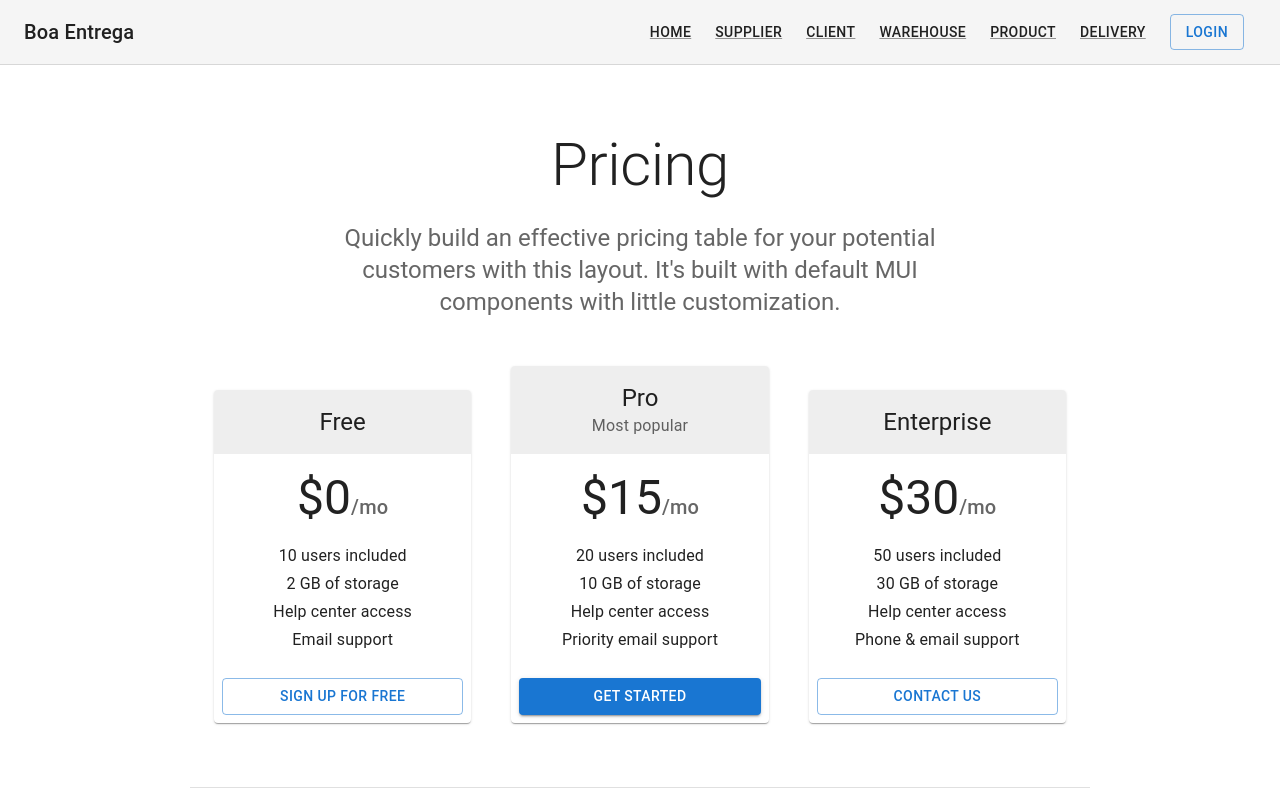
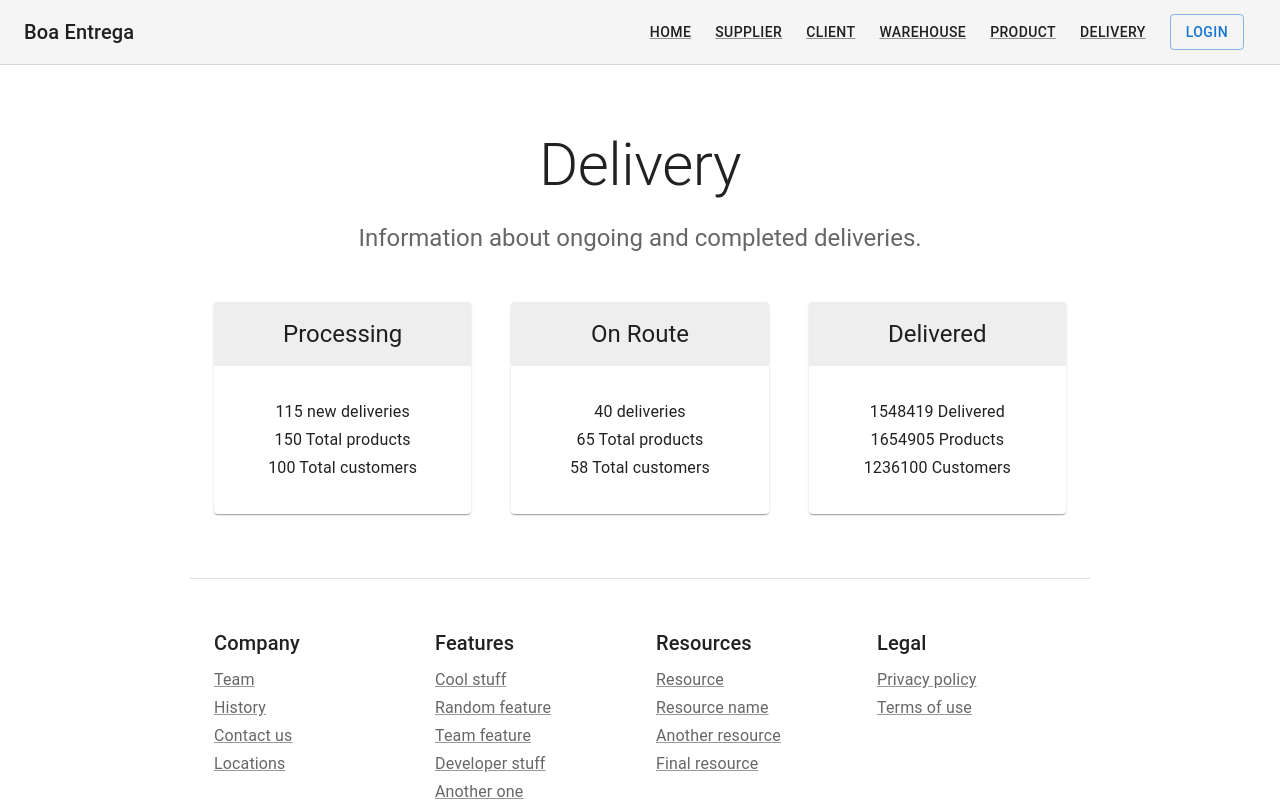
Before and after one commit to tjlemoso/portal-sandbox, a Next.js app: page / in a window 1280 px wide. Shown: the top 801 px of the page. Built offline with nearby package versions, Linux system fonts and the light colour scheme.

Commit message:
fix: adjustment crud delivery

```diff
--- a/src/components/product/product.register.component.tsx
+++ b/src/components/product/product.register.component.tsx
@@ -42,9 +42,9 @@ export default function ProductRegisterFormComponent() {
         update(Number(product.productId),
           {
             productId: product.productId,
-            name: product.name,
-            description: product.description,
-            availableQuantity: product.availableQuantity,
+            name: data.name,
+            description: data.description,
+            availableQuantity: data.availableQuantity,
             warehouseId: selectValueWarehouse,
             supplierId: selectValueSupplier,
         }
--- a/src/interface/IDelivery.ts
+++ b/src/interface/IDelivery.ts
@@ -1,6 +1,5 @@
 export interface IDelivery {
   deliveryId: number;
-  name: string;
   quantity: number;
   trackingCode: string;
   status: string;
--- a/src/pages/index.tsx
+++ b/src/pages/index.tsx
@@ -30,41 +30,28 @@ function Copyright(props: any) {
 
 const tiers = [
   {
-    title: 'Free',
-    price: '0',
+    title: 'Processing',
     description: [
-      '10 users included',
-      '2 GB of storage',
-      'Help center access',
-      'Email support',
+      '115 new deliveries',
+      '150 Total products',
+      '100 Total customers',
     ],
-    buttonText: 'Sign up for free',
-    buttonVariant: 'outlined',
   },
   {
-    title: 'Pro',
-    subheader: 'Most popular',
-    price: '15',
+    title: 'On Route',
     description: [
-      '20 users included',
-      '10 GB of storage',
-      'Help center access',
-      'Priority email support',
+      '40 deliveries',
+      '65 Total products',
+      '58 Total customers',
     ],
-    buttonText: 'Get started',
-    buttonVariant: 'contained',
   },
   {
-    title: 'Enterprise',
-    price: '30',
+    title: 'Delivered',
     description: [
-      '50 users included',
-      '30 GB of storage',
-      'Help center access',
-      'Phone & email support',
+      '1548419 Delivered',
+      '1654905 Products',
+      '1236100 Customers',
     ],
-    buttonText: 'Contact us',
-    buttonVariant: 'outlined',
   },
 ];
 const footers = [
@@ -106,12 +93,10 @@ function PricingContent() {
           color="text.primary"
           gutterBottom
         >
-          Pricing
+          Delivery
         </Typography>
         <Typography variant="h5" align="center" color="text.secondary" component="p">
-          Quickly build an effective pricing table for your potential customers with
-          this layout. It&apos;s built with default MUI components with little
-          customization.
+          Information about ongoing and completed deliveries.
         </Typography>
       </Container>
       {/* End hero unit */}
@@ -151,12 +136,12 @@ function PricingContent() {
                       mb: 2,
                     }}
                   >
-                    <Typography component="h2" variant="h3" color="text.primary">
+                    {/* <Typography component="h2" variant="h3" color="text.primary">
                       ${tier.price}
                     </Typography>
                     <Typography variant="h6" color="text.secondary">
                       /mo
-                    </Typography>
+                    </Typography> */}
                   </Box>
                   <ul>
                     {tier.description.map((line) => (
@@ -172,12 +157,6 @@ function PricingContent() {
                   </ul>
                 </CardContent>
                 <CardActions>
-                  <Button
-                    fullWidth
-                    variant={tier.buttonVariant as 'outlined' | 'contained'}
-                  >
-                    {tier.buttonText}
-                  </Button>
                 </CardActions>
               </Card>
             </Grid>
```
Also changed, not shown: src/components/delivery/delivery.register.component.tsx (+8 -4 lines).
